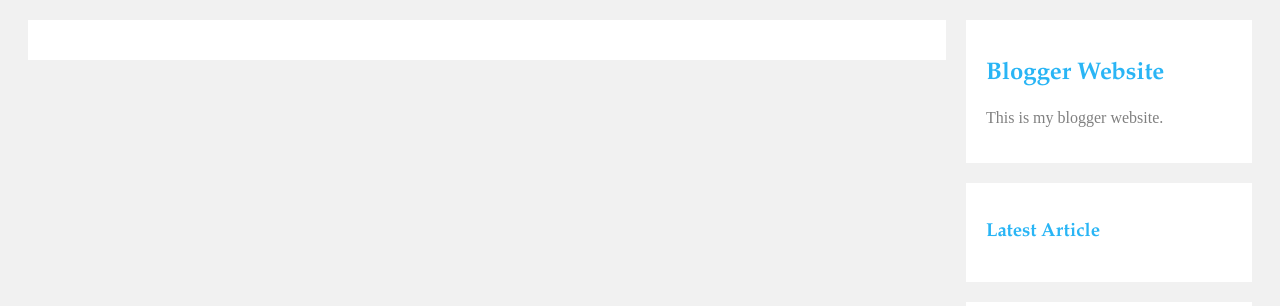
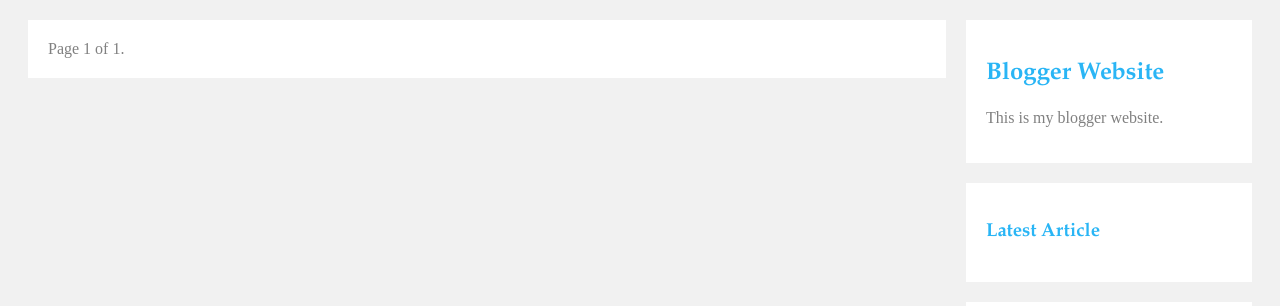
Before and after one commit to saiful-islam265/personal-blog-django, a Django app: page /blog/ in a window 1280 px wide. Shown: the part 175-481 px from the top of the page. Run offline with Django 4.2, Linux system fonts and the light colour scheme; data that the repository does not hold is empty.

Commit message:
Add pagination to the article list page

```diff
--- a/blog/models.py
+++ b/blog/models.py
@@ -4,6 +4,8 @@ from django.db import models
 from django.db import models
 from django.contrib.auth.models import User
 from django.utils import timezone
+from django.urls import reverse
+
 
 
 class ArticlePublishedManager(models.Manager):
--- a/blog/templates/blog/list.html
+++ b/blog/templates/blog/list.html
@@ -16,4 +16,5 @@
         {{ article.body|truncatewords:50|linebreaks }}
 
     {% endfor %}
+    {% include "blog/pagination.html" with page=articles %}
 {% endblock %}
--- /dev/null
+++ b/blog/templates/blog/pagination.html
@@ -0,0 +1,16 @@
+<div class="pagination">
+    <span class="pagination-links">
+
+        {% if page.has_previous %}
+            <a href="?page={{ page.previous_page_number }}">Previous</a>
+        {% endif %}
+
+        <span class="current">
+            Page {{ page.number }} of {{ page.paginator.num_pages }}.
+        </span>
+
+        {% if page.has_next %}
+            <a href="?page={{ page.next_page_number }}">Next</a>
+        {% endif %}
+    </span>
+</div>
--- a/blog/views.py
+++ b/blog/views.py
@@ -1,14 +1,22 @@
 from django.shortcuts import render, get_object_or_404
 from .models import Article
 from django.http import HttpResponse, Http404
+from django.core.paginator import Paginator, EmptyPage, PageNotAnInteger
 
 
 # Create your views here.
 def list_of_articles(request):
     articles = Article.publishedArticles.all()
-    #print(articles)
 
-    #return HttpResponse("this is list of articles webpage...")
+    paginator = Paginator(articles, 3)
+    page_number = request.GET.get('page', 1)
+    try:
+        articles = paginator.page(page_number)
+    except EmptyPage:
+        articles = paginator.page(paginator.num_pages)
+    except PageNotAnInteger:
+        articles = paginator.page(1)
+
     return render(request, 'blog/list.html', {'articles': articles})
     pass
 
```
